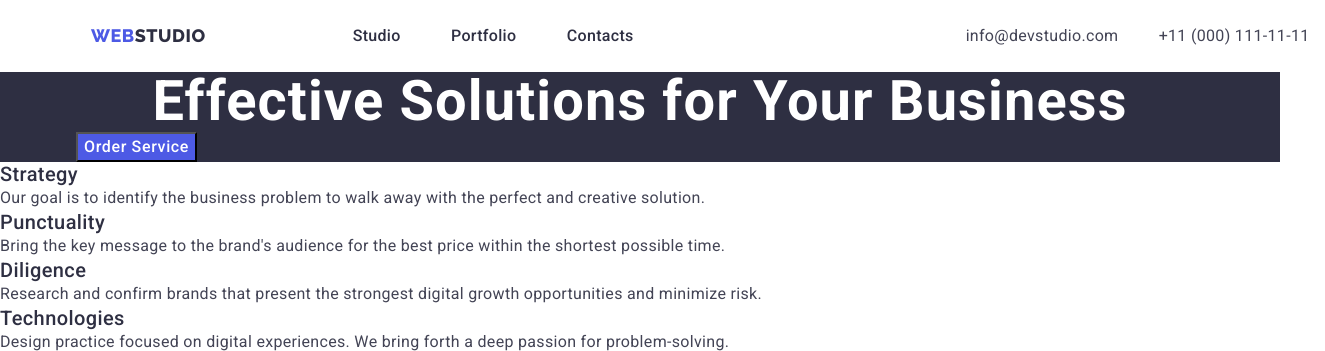
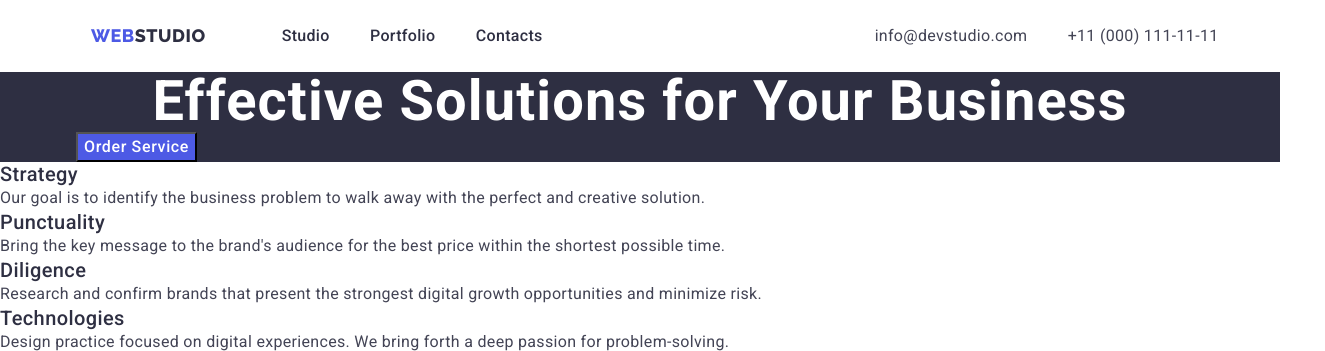
Before and after one commit to Pashalpm/goit-markup-hw-03, a plain HTML site: page index.html in a window 1280 px wide. Shown: the top 351 px of the page, 1325 px wide, since content can reach past the window. Drawn offline with nearby package versions, Linux system fonts and the light colour scheme.

Commit message:
fix header

```diff
--- a/css/styles.css
+++ b/css/styles.css
@@ -79,14 +79,14 @@ p {
   text-transform: uppercase;
   letter-spacing: 0.03em;
   color: #4d5ae5;
-  padding: 24px 147px 24px 15px;
+  padding: 24px 76px 24px 15px;
 }
 .header-logo {
   color: var(--background-futer-hero);
 }
 .header-list {
   display: flex;
-  width: 281px;
+  width: 261px;
   justify-content: space-between;
   margin: 24px 332px 24px 0;
 }
```
